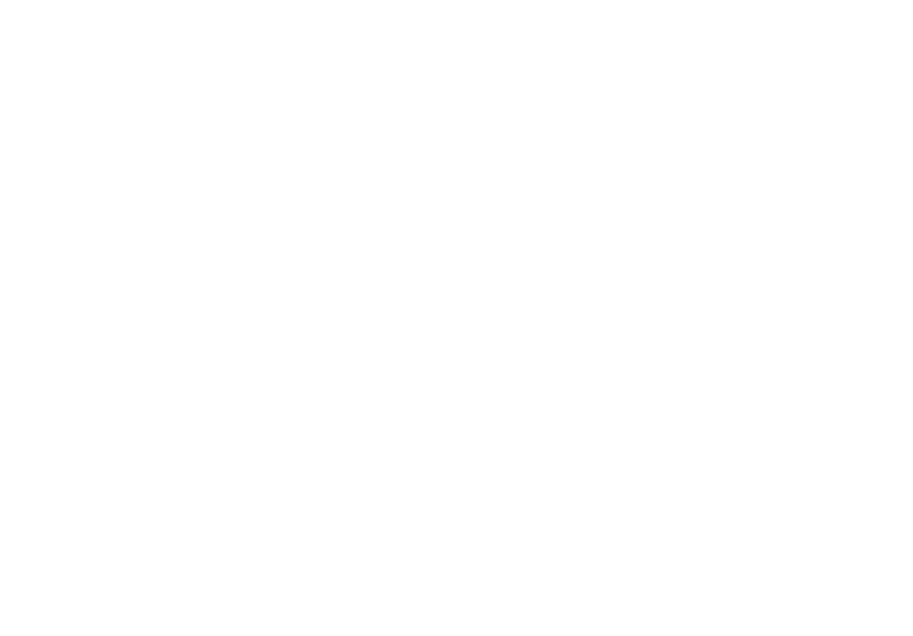
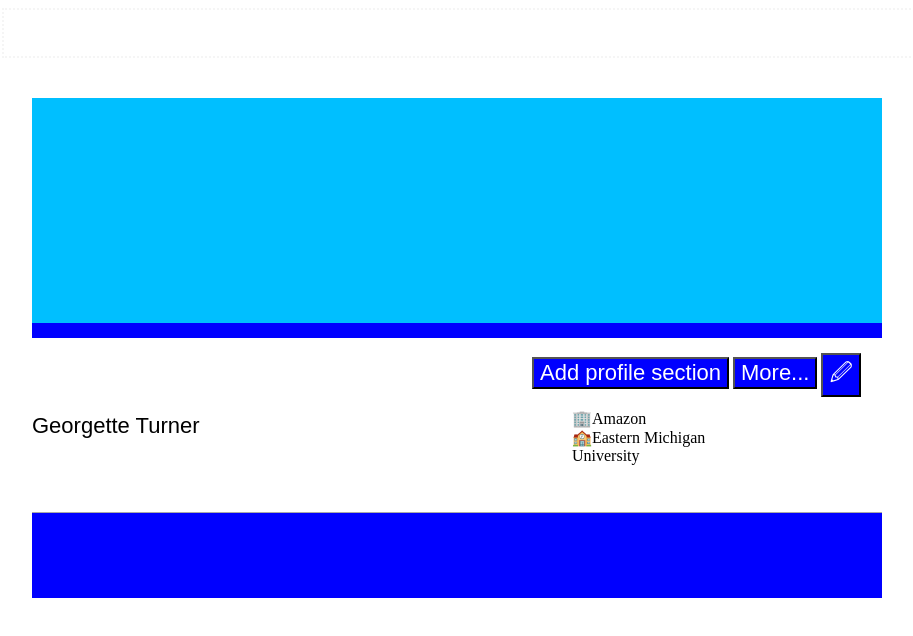
Before and after one commit to Georgette-Turner/Social-Mockup, a plain HTML site: page index.html in a window 1280 px wide. Shown: the whole page, without its empty margins (6-919 px from the left). Drawn offline with Linux system fonts and the light colour scheme.

Commit message:
Initial Push

```diff
--- a/index.html
+++ b/index.html
@@ -1,11 +1,35 @@
 <!DOCTYPE html>
 <html lang="en">
 <head>
-        <title>Social <Media-Mockup></Media-Mockup></title>
+        <title>Social-Mockup</title>
         <link rel="stylesheet" href="style.css">
 </head>
 <body>
         <nav></nav>
-        <div class="class"header></div>
+        <div class="header">
+                <div class="header-bg">
+                        <div class="profile-photo"></div>
+                </div>
+                <div class="profile-heading">
+                <div class="profile-info">
+                        <h1>Georgette Turner</h1>
+                        </div>
+
+                        <div class="float-right-box">
+                        <div class="profile-buttons">
+                        <button>Add profile section</button>
+                        <button>More...</button>
+                        <button>🖉</button>
+                        </div>
+                        <div class="employer-and-school-badges">
+                        <ul>
+                                <li>🏢Amazon</li>
+                                <li>🏫Eastern Michigan University</li>
+                        </ul>
+                        </div>
+                </div>
+        </div>
+
 </body>
+
 </html>
--- a/style.css
+++ b/style.css
@@ -1,7 +1,88 @@
+nav {
+    height: 50px;
+    border: 2px dotted whitesmoke;
+}
+
+* {
+    box-sizing: border-box;}
+
 .header {
     width: 850px;
-    height: 400px;
-    padding: 10px;
-    background-color: dodgerblue;
+    height: 500px;
+    position: relative;
+    top: 40px;
+    left: 30px;
+    background-color: blue;
+   }
 
+.header-bg {
+    height: 225px;
+    background-color: deepskyblue;
+    }
+
+.profile-heading {
+    height: 175px;
+    background-color: white;
+    border-bottom: 1px solid darkgrey;
 }
+
+ .profile-photo {
+     background-image: url (https://www.facebook.com/photo.php?fbid=10203813748134233&set=t.1535627955&type=3&size=720%2C960);
+     background-repeat: no-repeat;
+     background-position: center;
+
+     height: 200px;
+     width: 200px;
+     border-radius: 50% ;
+
+     position: relative;
+     top: 100px;
+     left: 20px;
+ }
+
+  .profile-info {
+        position: relative;
+      top: 75px;
+      height: 90px;
+      width: 60%;
+ }
+
+ .profile-info h1 {
+     font-size: 22px;
+     font-family: sans-serif;
+     font-weight: lighter;
+ }
+
+ .float-right-box {
+     width: 50%;
+     float: right;
+ }
+
+ .profile-buttons {
+     height: 40px;
+
+    position: relative;
+     top: -75px;
+     left: 75px;
+
+ }
+
+ .profile-buttons button {
+     font-size: 22px;
+     background: blue;
+     color: white;
+ }
+
+ .employer-and-school-badges {
+    position: relative;
+    top: -75px;
+    left: 75px;
+ }
+
+  .employer-and-school-badges li {
+      list-style: none;
+      width: 40%;
+
+
+
+ }
```
